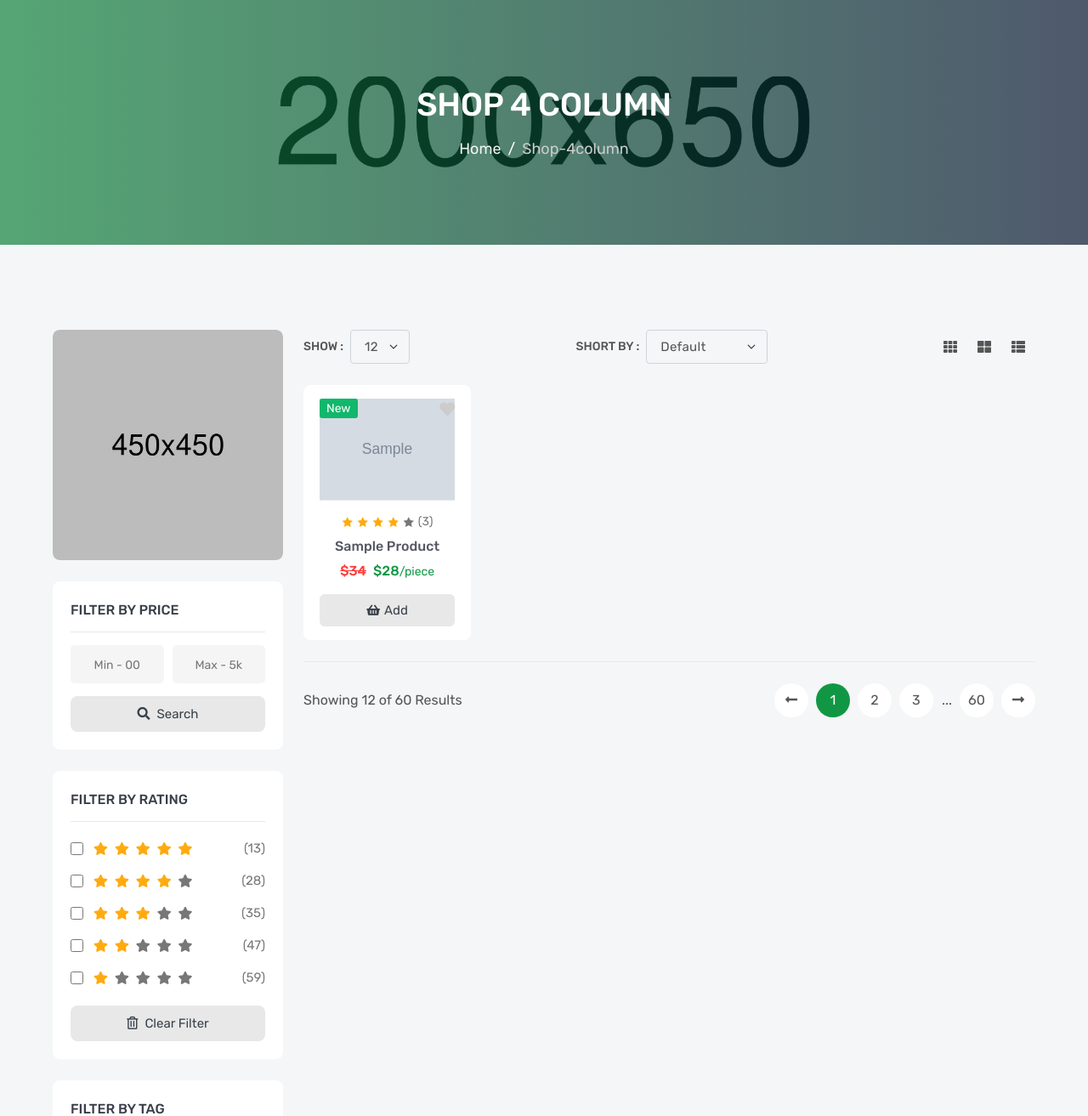
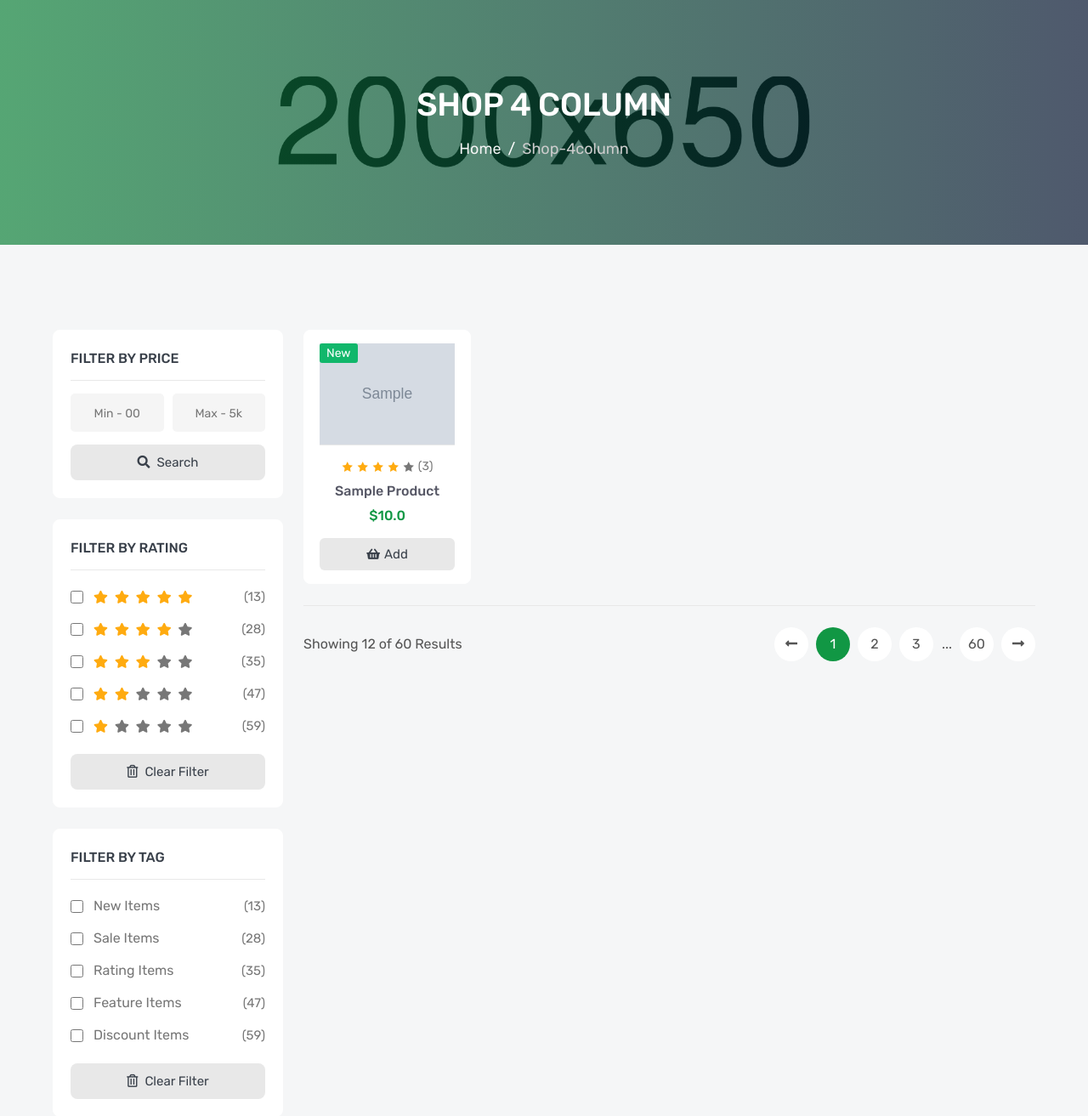
Before and after one commit to mohammdhawa/E-Commerce-Using-Django, a Django app: page /products/ in a window 1280 px wide. Shown: the part 200-1513 px from the top of the page at 85% size. Run offline with Django 4.2, Linux system fonts and the light colour scheme; tables that the repository leaves empty hold one stand-in row (values such as "Sample post"); grey boxes marked "Sample" are stand-in pictures; some libraries are stand-ins or nearby versions.

Commit message:
show products in product list page

```diff
--- a/products/templates/products/product_list.html
+++ b/products/templates/products/product_list.html
@@ -25,9 +25,6 @@
             <div class="container">
                 <div class="row content-reverse">
                     <div class="col-lg-3">
-                        <div class="shop-widget-promo">
-                            <a href="#"><img src="images/promo/shop/01.jpg" alt="promo"></a>
-                        </div>
                         <div class="shop-widget">
                             <h6 class="shop-widget-title">Filter by Price</h6>
                             <form>
@@ -329,53 +326,26 @@
                         </div>
                     </div>
                     <div class="col-lg-9">
-                        <div class="row">
-                            <div class="col-lg-12">
-                                <div class="top-filter">
-                                    <div class="filter-show">
-                                        <label class="filter-label">Show :</label>
-                                        <select class="form-select filter-select">
-                                            <option value="1">12</option>
-                                            <option value="2">24</option>
-                                            <option value="3">36</option>
-                                        </select>
-                                    </div>
-                                    <div class="filter-short">
-                                        <label class="filter-label">Short by :</label>
-                                        <select class="form-select filter-select">
-                                            <option selected>default</option>
-                                            <option value="3">trending</option>
-                                            <option value="1">featured</option>
-                                            <option value="2">recommend</option>
-                                        </select>
-                                    </div>
-                                    <div class="filter-action">
-                                        <a href="shop-3column.html" title="Three Column"><i class="fas fa-th"></i></a>
-                                        <a href="shop-2column.html" title="Two Column"><i class="fas fa-th-large"></i></a>
-                                        <a href="shop-1column.html" title="One Column"><i class="fas fa-th-list"></i></a>
-                                    </div>
-                                </div>
-                            </div>
-                        </div>
+
                         <div class="row row-cols-2 row-cols-md-3 row-cols-lg-3 row-cols-xl-4">
+
                             {% for item in object_list %}
                             <div class="col">
                                 <div class="product-card">
                                     <div class="product-media">
                                         <div class="product-label">
-                                            <label class="label-text new">{{item.flag}}</label>
+                                            <label class="label-text
+                                            {% if item.flag == 'Sale' %}sale
+                                            {% elif item.flag == 'Feature' %}feat
+                                            {% else %}new{% endif %}">
+                                            {{ item.flag }}
+                                            </label>
+
                                         </div>
-                                        <button class="product-wish wish">
-                                            <i class="fas fa-heart"></i>
-                                        </button>
-                                        <a class="product-image" href="product-video.html">
+
+                                        <a class="product-image" href="{% url 'product-detail' item.slug %}">
                                             <img src="{{item.image.url}}" alt="product">
                                         </a>
-                                        <div class="product-widget">
-                                            <a title="Product Compare" href="compare.html" class="fas fa-random"></a>
-                                            <a title="Product Video" href="https://youtu.be/9xzcVxSBbG8" class="venobox fas fa-play" data-autoplay="true" data-vbtype="video"></a>
-                                            <a title="Product View" href="#" class="fas fa-eye" data-bs-toggle="modal" data-bs-target="#product-view"></a>
-                                        </div>
                                     </div>
                                     <div class="product-content">
                                         <div class="product-rating">
@@ -387,11 +357,10 @@
                                             <a href="product-video.html">(3)</a>
                                         </div>
                                         <h6 class="product-name">
-                                            <a href="product-video.html">{{item}}</a>
+                                            <a href="{% url 'product-detail' item.slug %}">{{item}}</a>
                                         </h6>
                                         <h6 class="product-price">
-                                            <del>$34</del>
-                                            <span>$28<small>/piece</small></span>
+                                            <span>${{ item.price }}</span>
                                         </h6>
                                         <button class="product-add" title="Add to Cart">
                                             <i class="fas fa-shopping-basket"></i>
@@ -406,6 +375,7 @@
                                 </div>
                             </div>
                             {% endfor %}
+
                         </div>
                         <div class="row">
                             <div class="col-lg-12">
```
